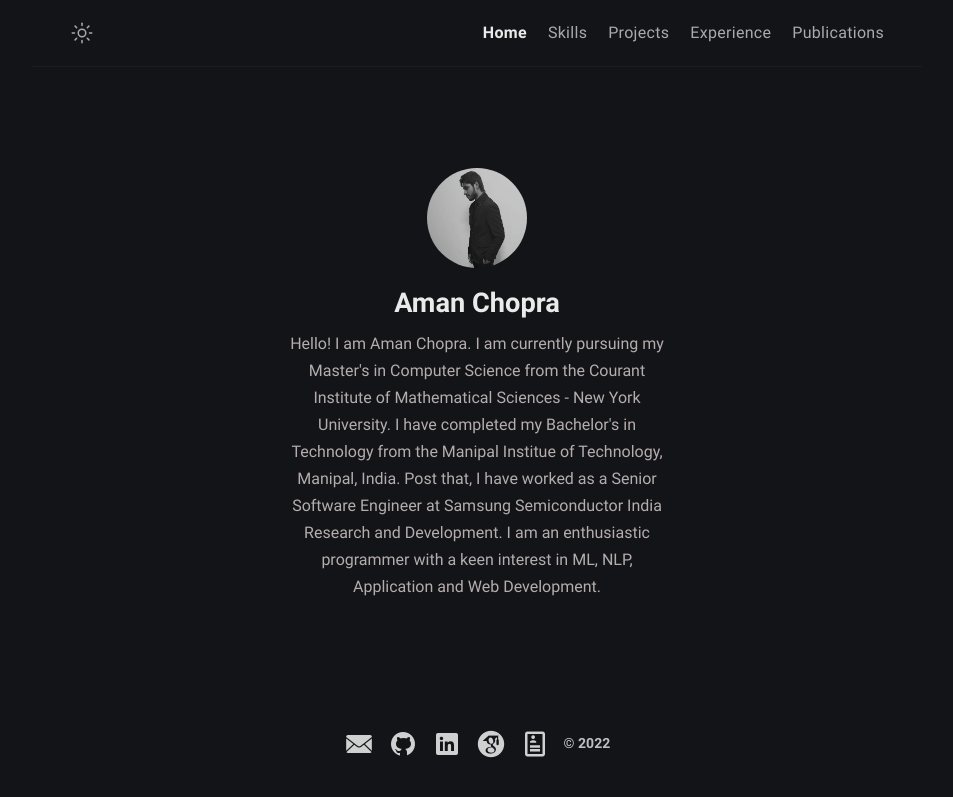
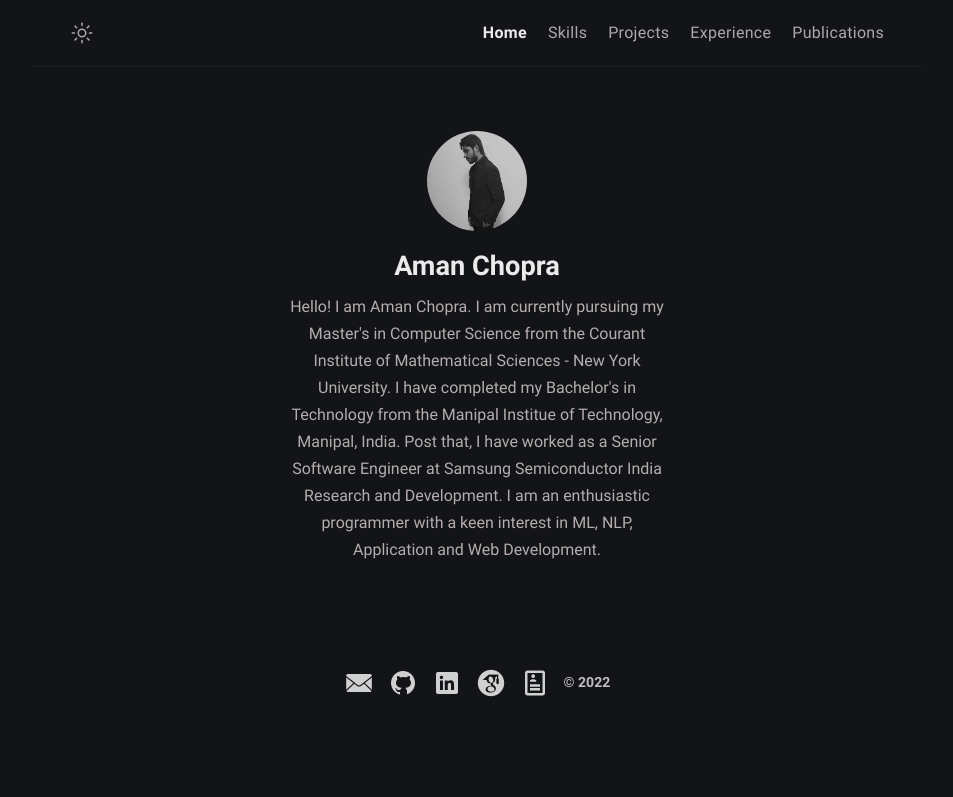
Before and after one commit to Aman-Chopra/aman-chopra.github.io, a Jekyll site: the page built from index.md, in a window 1280 px wide. Shown: the top 797 px of the page, without its empty margins (163-1116 px from the left). Built offline with Jekyll 4.4.1, drawn with Linux system fonts in a browser that asks for light colours.

Commit message:
Changing style

```diff
--- a/_sass/klise/_layout.scss
+++ b/_sass/klise/_layout.scss
@@ -181,8 +181,7 @@
 
 // Author
 .author {
-  margin-top: 6.3rem;
-  margin-bottom: 7.2rem;
+  margin-top: 4rem;
   text-align: center;
 
   @include media-query($on-mobile) {
@@ -272,7 +271,7 @@ table, tr, td {
 
 // Footer
 .footer {
-  margin-top: 8em;
+  margin-top: 6.5em;
   margin-bottom: 2em;
   text-align: center;
 
```
